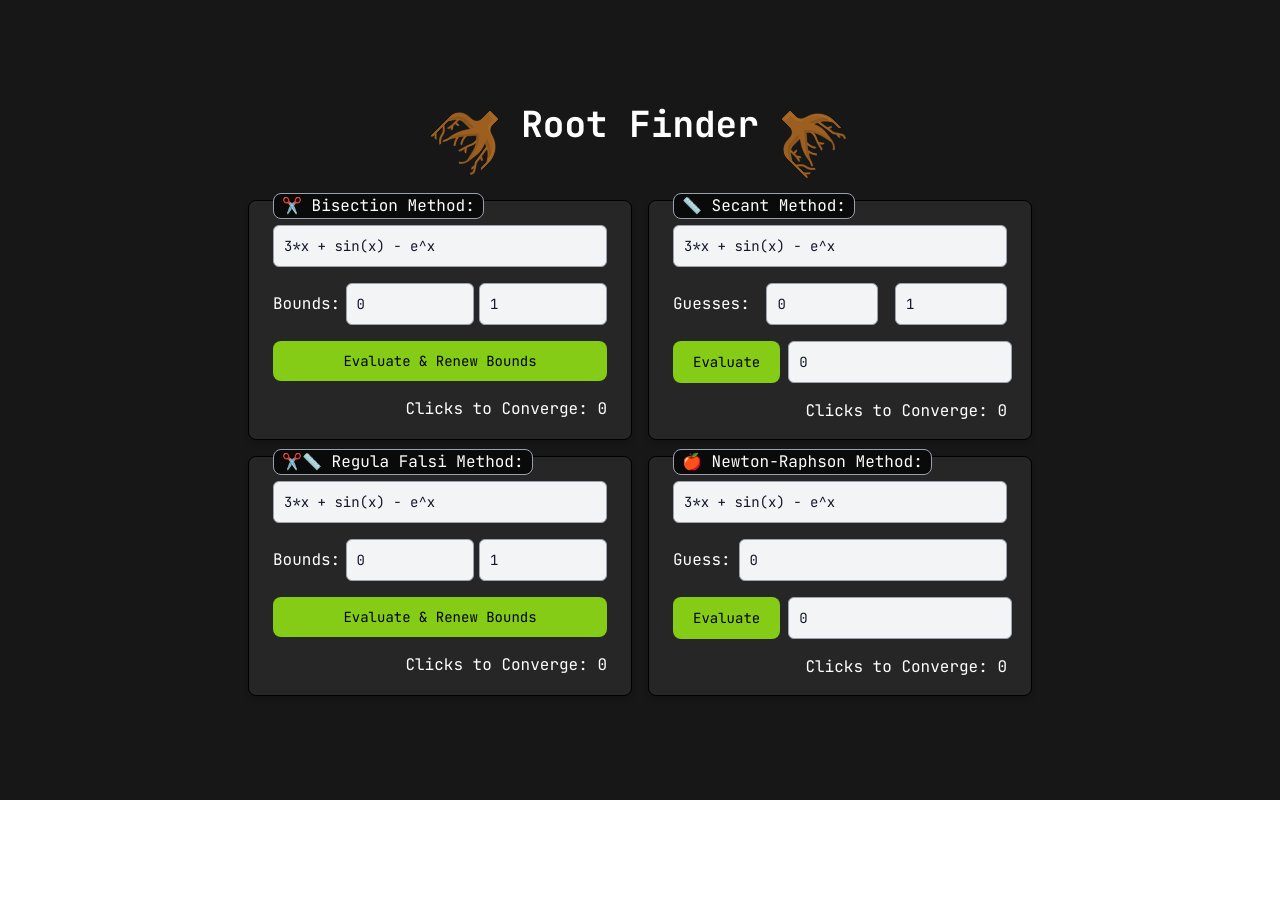
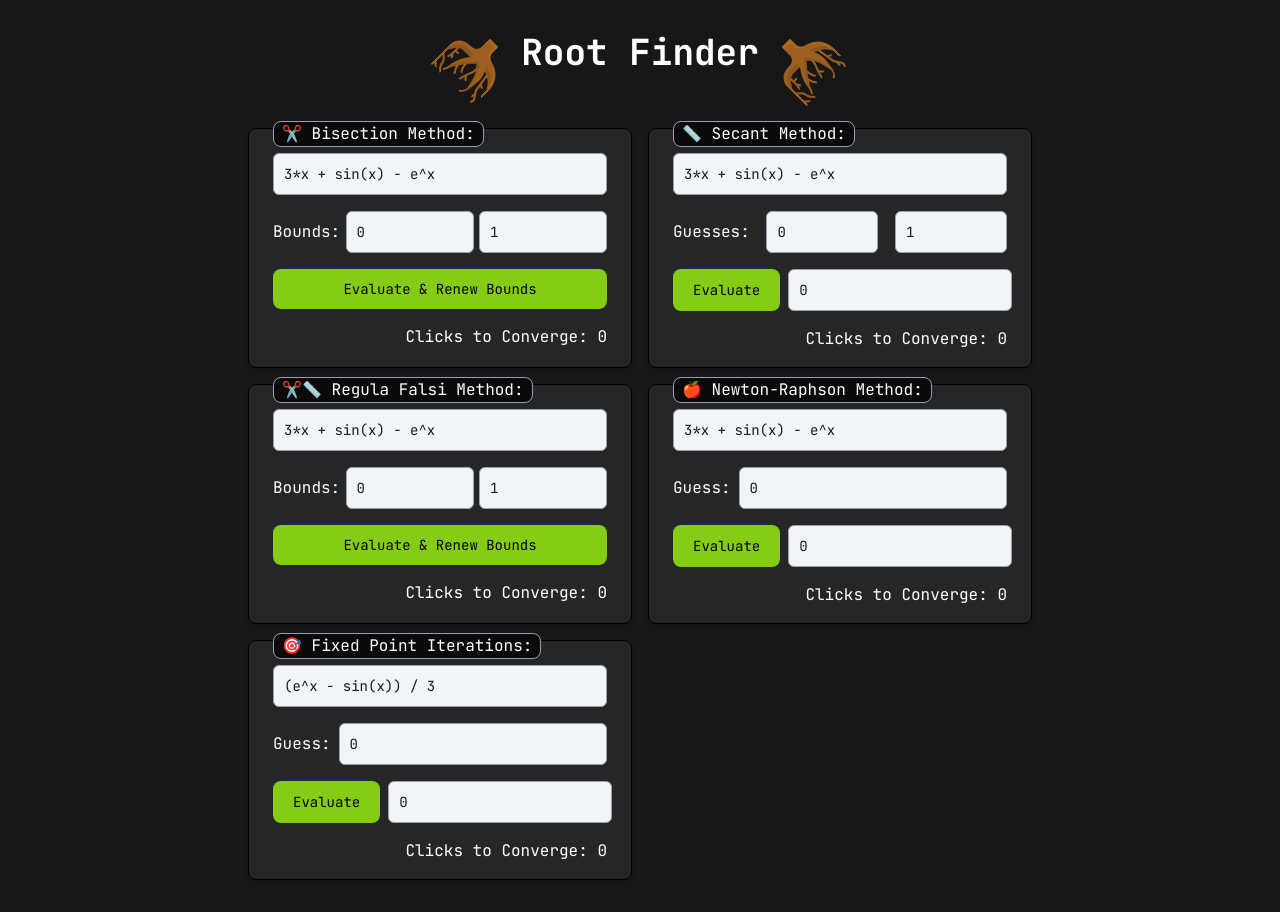
Before and after one commit to megz15/root-zero, a SvelteKit app: page / in a window 1280 px wide. Before the commit the page ends 800 px from the top, so only its background shows below. Built offline with nearby package versions, Linux system fonts and the light colour scheme.

Commit message:
feat: fixed point iterations

```diff
--- /dev/null
+++ b/src/lib/components/FixedPointCard.svelte
@@ -0,0 +1,42 @@
+<script lang="ts">
+    import { create, all} from 'mathjs'
+    import Card from './Card.svelte';
+    const math = create(all)
+
+    export let rawExpr = '(e^x - sin(x)) / 3'
+    $: parsedExpr = math.parse(rawExpr)
+    $: f = parsedExpr.compile()
+
+    export let x0 = 0
+    let xn = 0
+
+    let clicksToConverge = 0
+</script>
+
+<Card title="🎯 Fixed Point Iterations:">
+    <input autocomplete="off" bind:value={rawExpr} placeholder="Expression" />
+    <div class="flex justify-between items-center gap-2">
+        <div class="text-white">Guess:</div>
+        <input autocomplete="off" type="number" bind:value={x0} placeholder="First Guess" class="grow" />
+    </div>
+
+    <div class="flex gap-2 justify-between">
+        <button on:click={() => {
+            const fAtx0 = f.evaluate({ x: x0 })
+
+            if (fAtx0 == x0) {
+                alert(`Exact root found at x = ${x0}`)
+                return
+            }
+
+            xn = fAtx0
+            x0 = xn
+
+            clicksToConverge++
+
+        }}>Evaluate</button>
+        <input autocomplete="off" readonly type="number" bind:value={xn} placeholder="Next Approximation" class="grow max-sm:max-w-36" />
+    </div>
+
+    <div class="text-white text-right">Clicks to Converge: {clicksToConverge}</div>
+</Card>
--- a/src/routes/+page.svelte
+++ b/src/routes/+page.svelte
@@ -5,6 +5,7 @@
     import SecantCard from '$lib/components/SecantCard.svelte'
     import RegulaFalsiCard from '$lib/components/RegulaFalsiCard.svelte'
     import NewtonRaphsonCard from '$lib/components/NewtonRaphsonCard.svelte'
+    import FixedPointCard from '$lib/components/FixedPointCard.svelte';
 
     const rawExpr = '3*x + sin(x) - e^x'
 
@@ -28,5 +29,6 @@
         <SecantCard rawExpr={rawExpr} x0={initGuess0} x1={initGuess1} />
         <RegulaFalsiCard rawExpr={rawExpr} lBd={initLBd} uBd={initUBd} />
         <NewtonRaphsonCard rawExpr={rawExpr} x0={initGuess0} />
+        <FixedPointCard x0={initGuess0} />
     </div>
 </main>
```
